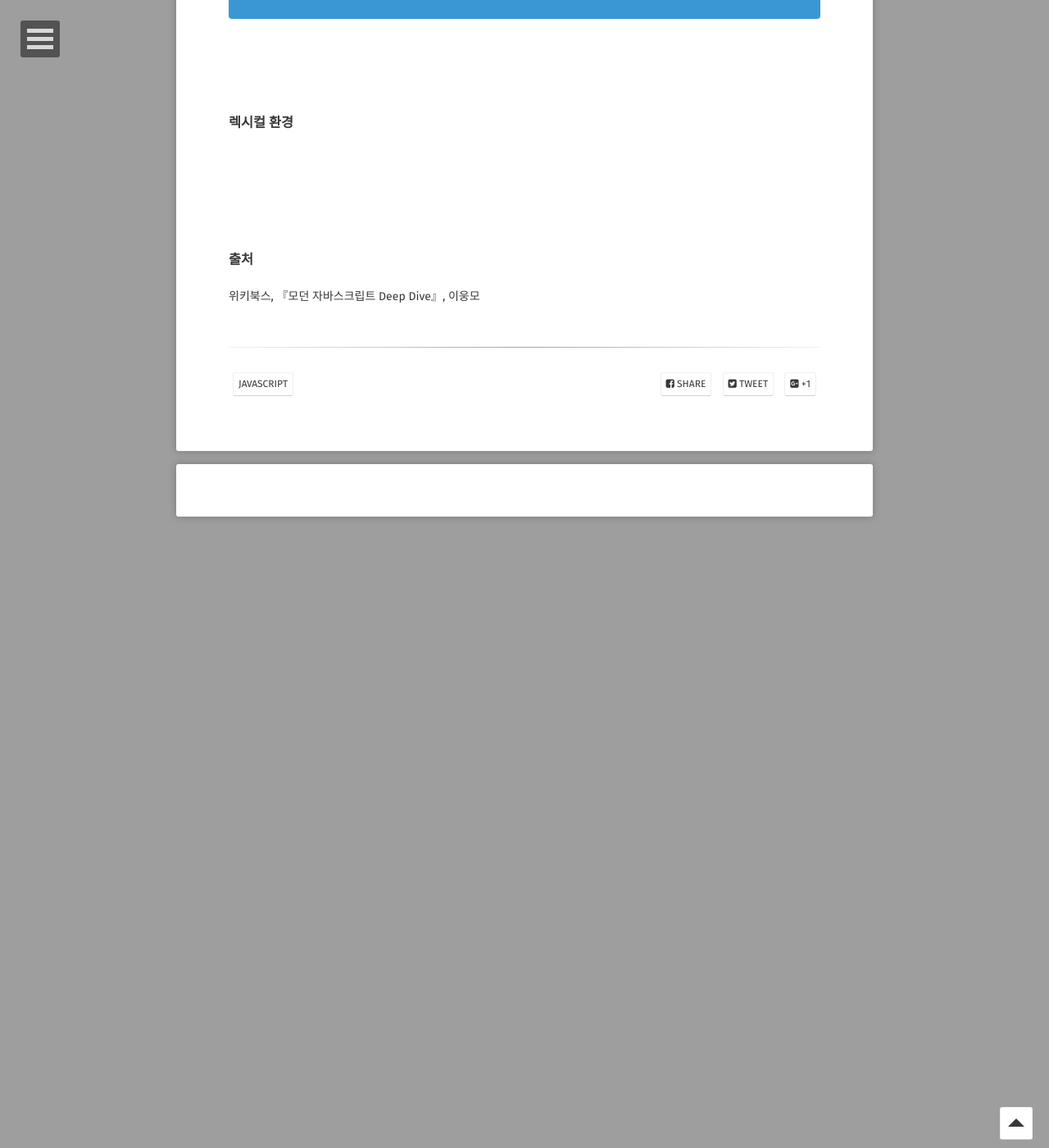
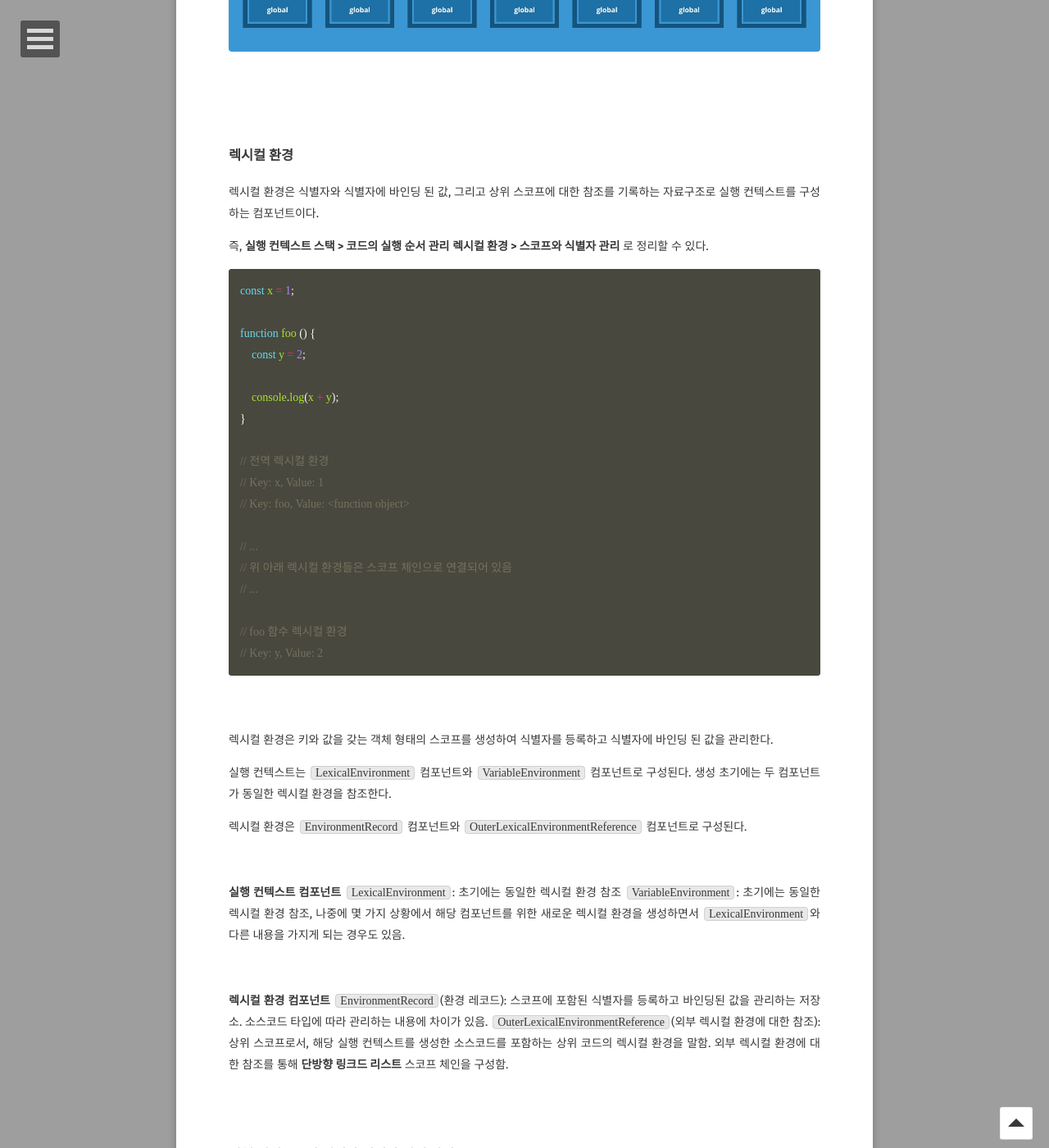
Before and after one commit to KYJKY/KYJKY.github.io, a Jekyll site: the page built from _posts/javascript/2022-11-27-[JavaScript-10].markdown, in a window 1280 px wide and 1400 px high, scrolled down 5913 px. Shown: the whole window at 82% size. Built offline with Jekyll 4.4.1, drawn with Linux system fonts in a browser that asks for light colours; some web fonts are replaced; comment, search, counter and statistics services are not loaded; before the commit the page ends 6543 px from its top, so only the background shows below that; some of the changed text lies outside the part shown.

Commit message:
실행컨텍스트 끗

````diff
--- a/_posts/javascript/2022-11-27-[JavaScript-10].markdown
+++ b/_posts/javascript/2022-11-27-[JavaScript-10].markdown
@@ -152,6 +152,8 @@ console.log(x + y);
 `a + x + y`가 평가된다. (식별자는 스코프 체인을 통해 검색함)
 `console.log()`가 종료되면 실행이 종료되고 함수 호출 전으로 실행흐름을 이어나간다.
 
+<br>
+
 **정리**
 JavaScript 코드가 실행되기 위해서는 위의 과정처럼 스코프, 식별자, 코드 실행 순서 등의 관리가 필요하다.
 1. 선언문에 의해 실행된 모든 식별자의 스코프를 구분하여 상태 변화를 지속적으로 관리할 수 있어야 한다.
@@ -212,6 +214,134 @@ firstFunc();    // 6
 <br>
 
 ### 렉시컬 환경
+렉시컬 환경은 식별자와 식별자에 바인딩 된 값, 그리고 상위 스코프에 대한 참조를 기록하는 자료구조로 실행 컨텍스트를 구성하는 컴포넌트이다.
+
+즉,
+**실행 컨텍스트 스택 > 코드의 실행 순서 관리**
+**렉시컬 환경 > 스코프와 식별자 관리**
+로 정리할 수 있다.
+
+```javascript
+const x = 1;
+
+function foo () {
+    const y = 2;
+
+    console.log(x + y);
+}
+
+// 전역 렉시컬 환경
+// Key: x, Value: 1
+// Key: foo, Value: <function object>
+
+// ...
+// 위 아래 렉시컬 환경들은 스코프 체인으로 연결되어 있음
+// ...
+
+// foo 함수 렉시컬 환경
+// Key: y, Value: 2
+```
+
+<br>
+
+렉시컬 환경은 키와 값을 갖는 객체 형태의 스코프를 생성하여 식별자를 등록하고 식별자에 바인딩 된 값을 관리한다.
+
+실행 컨텍스트는 `LexicalEnvironment` 컴포넌트와 `VariableEnvironment` 컴포넌트로 구성된다.
+생성 초기에는 두 컴포넌트가 동일한 렉시컬 환경을 참조한다.
+
+렉시컬 환경은 `EnvironmentRecord` 컴포넌트와 `OuterLexicalEnvironmentReference` 컴포넌트로 구성된다.
+
+<br>
+
+**실행 컨텍스트 컴포넌트**
+`LexicalEnvironment`: 초기에는 동일한 렉시컬 환경 참조
+`VariableEnvironment`: 초기에는 동일한 렉시컬 환경 참조, 나중에 몇 가지 상황에서 해당 컴포넌트를 위한 새로운 렉시컬 환경을 생성하면서 `LexicalEnvironment`와 다른 내용을 가지게 되는 경우도 있음.
+
+<br>
+
+**렉시컬 환경 컴포넌트**
+`EnvironmentRecord`(환경 레코드): 스코프에 포함된 식별자를 등록하고 바인딩된 값을 관리하는 저장소. 소스코드 타입에 따라 관리하는 내용에 차이가 있음.
+`OuterLexicalEnvironmentReference`(외부 렉시컬 환경에 대한 참조): 상위 스코프로서, 해당 실행 컨텍스트를 생성한 소스코드를 포함하는 상위 코드의 렉시컬 환경을 말함. 외부 렉시컬 환경에 대한 참조를 통해 **단방향 링크드 리스트** 스코프 체인을 구성함.
+
+<br>
+<br>
+
+### 실행 컨텍스트의 생성과 식별자 검색 과정
+#### 예시
+```javascript
+let x = 1;
+const y = 2;
+
+function foo (a) {
+    var x = 3;
+    const y = 4;
+    function bar (b) {
+        const z = 5;
+        console.log(a + b + x + y + z);
+    }
+    bar(10);
+}
+
+foo(20);
+```
+
+<br>
+
+#### 1. 전역 객체 생성
+전역 코드가 평가되기 이전에 **전역 객체**가 생성됨
+
+**전역 객체에 포함되는 것**
+- 빌트인 전역 프로퍼티
+- 표준 빌트인 객체
+- 동적 환경에 따라 클라이언트 서버 사이드 Web API(DOM, BOM, Canvas, XMLHttpRequest, fetch, requestAnimationFrame, SVG, Web Storage, Web Component, Web Worker 등)
+- 혹은 특정 환경을 위한 호스트 객체
+- 전역 객체는 `Object.prototype`을 상속받음
+
+<br>
+
+#### 2. 전역 코드 평가
+소스코드가 로드되면 전역 코드의 평가가 진행된다.
+
+<br>
+
+**전역 코드 평가 순서**
+> 1. 전역 실행 컨텍스트 생성
+> 2. 전역 렉시컬 환경 생성
+>    - 전역 환경 레코드 생성
+>        - 객체 환경 레코드 생성
+>        - 선언적 환경 레코드 생성
+>    - `this` 바인딩
+>    - 외부 렉시컬 환경에 대한 참조 결정
+
+<br>
+
+<figure>
+    <a href="/assets/img/JavaScript/2022-11-27/GEC.drawio.png"><img src="/assets/img/JavaScript/2022-11-27/GEC.drawio.png"></a>
+    <figcaption style="text-align:center"></figcaption>
+</figure>
+
+<br>
+
+`foo()`를 포함한 렉시컬 환경 시각화
+
+<figure>
+    <a href="/assets/img/JavaScript/2022-11-27/foo.png"><img src="/assets/img/JavaScript/2022-11-27/foo.png"></a>
+    <figcaption style="text-align:center"></figcaption>
+</figure>
+
+<br>
+
+`bar()`를 포함한 렉시컬 환경 시각화
+
+<figure>
+    <a href="/assets/img/JavaScript/2022-11-27/bar.png"><img src="/assets/img/JavaScript/2022-11-27/bar.png"></a>
+    <figcaption style="text-align:center"></figcaption>
+</figure>
+
+
+
+
+
 
 
 
````
Also changed, not shown: assets/img/JavaScript/2022-11-27/GEC.drawio.png (added), assets/img/JavaScript/2022-11-27/bar.png (added), assets/img/JavaScript/2022-11-27/foo.png (added), assets/img/JavaScript/2022-11-27/foofull.png (added).
